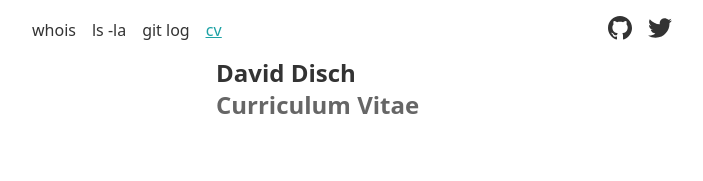
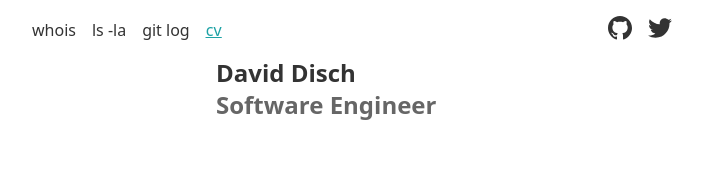
Before and after one commit to Auspicus/daviddisch.com, a Next.js app: page /cv in a window 1280 px wide. Shown: the top 181 px of the page, without its empty margins (288-991 px from the left). Built offline with nearby package versions, Linux system fonts and the light colour scheme.

Commit message:
Update cv.tsx

```diff
--- a/pages/cv.tsx
+++ b/pages/cv.tsx
@@ -25,7 +25,7 @@ export default function CV({  }) {
           <div></div>
           <div>
             <h1 className="page-title">David Disch</h1>
-            <h2 className="page-subtitle">Curriculum Vitae</h2>
+            <h2 className="page-subtitle">Software Engineer</h2>
           </div>
         </section>
 
```
